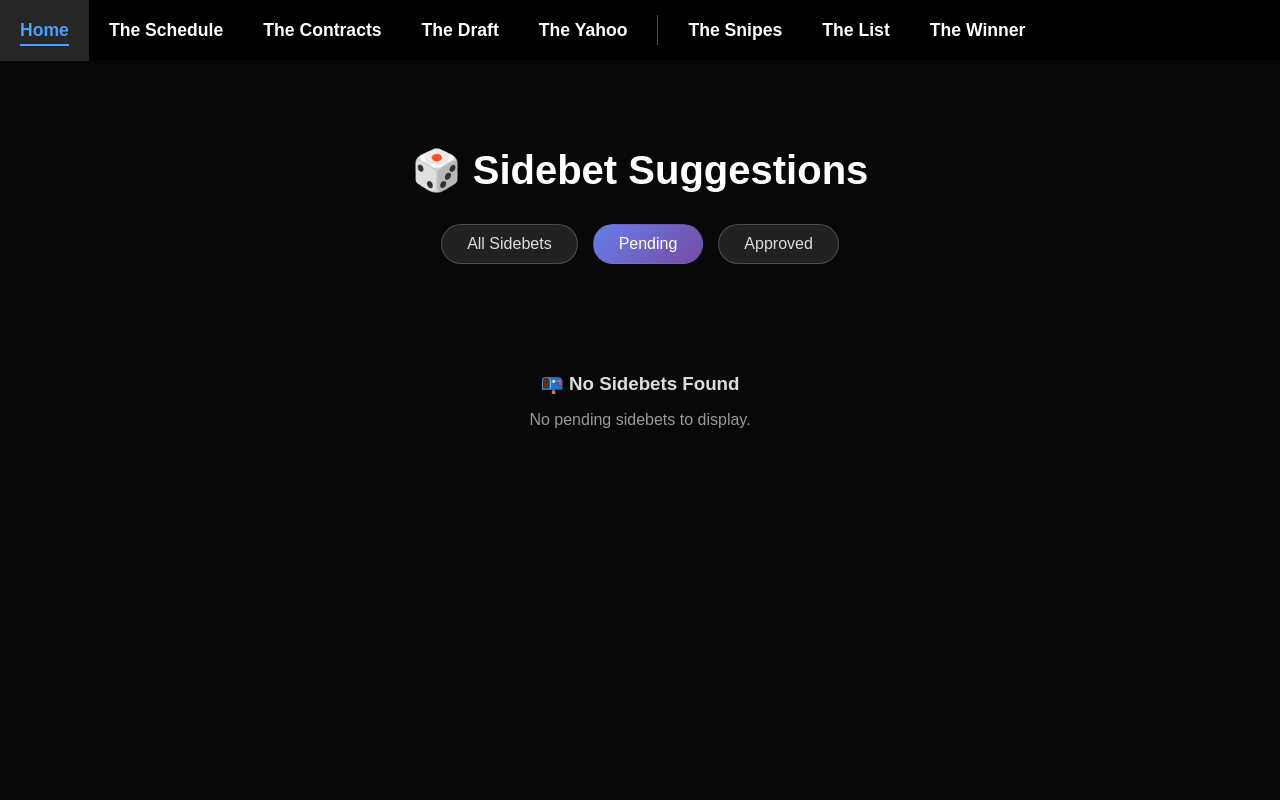
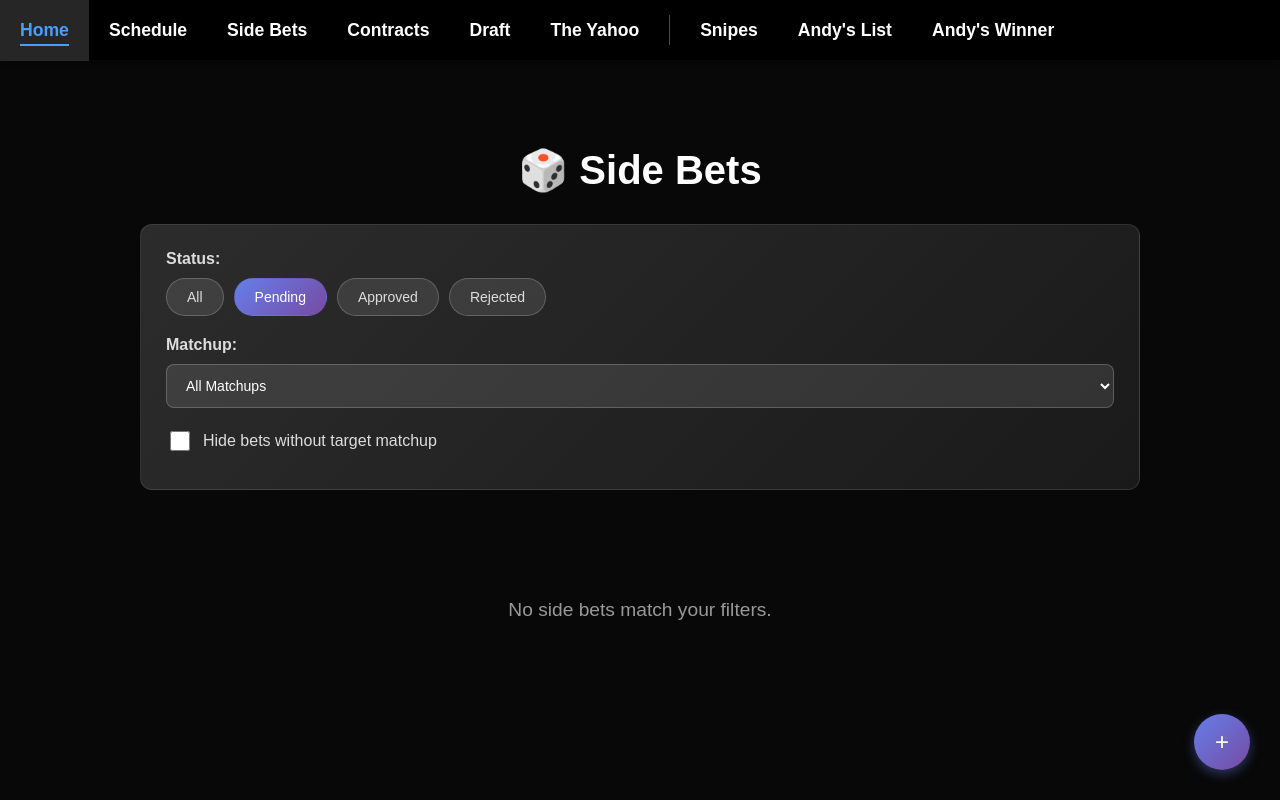
Before and after one commit to Jukkstacode/weddingsnipe, a website: page sidebets.html in a window 1280 px wide. Both pictures are taken after a click on the button "Pending". Drawn offline with Linux system fonts and the light colour scheme; no server answers.

Commit message:
Adding a sidebets page

```diff
--- a/hero-button.js
+++ b/hero-button.js
@@ -3,6 +3,11 @@ const HeroButton = {
     // Configuration for different pages
     pageConfig: {
         'schedule.html': {
+            action: 'sidebet',
+            icon: '+',
+            tooltip: 'Suggest a Sidebet'
+        },
+        'sidebets.html': {
             action: 'sidebet',
             icon: '+',
             tooltip: 'Suggest a Sidebet'
@@ -55,7 +60,6 @@ const HeroButton = {
         const modal = document.getElementById('sidebetModal');
         const form = document.getElementById('sidebetForm');
         const cancelBtn = document.getElementById('cancelBtn');
-        const messageDiv = document.getElementById('formMessage');
 
         // Toggle modal on button click
         heroButton.addEventListener('click', () => {
@@ -216,6 +220,16 @@ const HeroButton = {
                 // Clear form
                 form.reset();
 
+                // Reload sidebets list if on sidebets page
+                if (window.location.pathname.includes('sidebets.html')) {
+                    setTimeout(() => {
+                        // Trigger a reload of the sidebets list
+                        if (typeof window.reloadSidebets === 'function') {
+                            window.reloadSidebets();
+                        }
+                    }, 1000);
+                }
+
                 // Close modal after delay
                 setTimeout(() => {
                     this.closeModal();
--- a/nav.html
+++ b/nav.html
@@ -8,9 +8,10 @@
         <!-- Default Section -->
         <div class="nav-section nav-section-seasson">
             <a href="index.html">Home</a>
-            <a href="schedule.html">The Schedule</a>
-            <a href="contracts.html">The Contracts</a>
-            <a href="draft-order.html">The Draft</a>
+            <a href="schedule.html">Schedule</a>
+            <a href="sidebets.html">Side Bets</a>
+            <a href="contracts.html">Contracts</a>
+            <a href="draft-order.html">Draft</a>
             <a href="https://hockey.fantasysports.yahoo.com/hockey?lid=8655" target="_blank" rel="noopener noreferrer">The Yahoo</a>
         </div>
 
@@ -19,9 +20,9 @@
 
         <!-- Weddings Section -->
         <div class="nav-section nav-section-weddings">
-            <a href="snipes.html">The Snipes</a>
-            <a href="players.html">The List</a>
-            <a href="winners.html">The Winner</a>
+            <a href="snipes.html">Snipes</a>
+            <a href="players.html">Andy's List</a>
+            <a href="winners.html">Andy's Winner</a>
         </div>
     </div>
 </nav>
--- a/sidebets.css
+++ b/sidebets.css
@@ -19,24 +19,47 @@ body {
     font-size: 2.5rem;
 }
 
+/* Filters Section */
+.filters-section {
+    background: linear-gradient(135deg, #2c2c2c 0%, #1a1a1a 100%);
+    border: 1px solid rgba(255, 255, 255, 0.1);
+    border-radius: 12px;
+    padding: 25px;
+    margin-bottom: 30px;
+}
+
+.filter-group {
+    margin-bottom: 20px;
+}
+
+.filter-group:last-child {
+    margin-bottom: 0;
+}
+
+.filter-group > label {
+    display: block;
+    color: #ddd;
+    margin-bottom: 10px;
+    font-weight: 600;
+    font-size: 1rem;
+}
+
 /* Filter Buttons */
 .sidebets-filters {
     display: flex;
-    justify-content: center;
-    gap: 15px;
-    margin-bottom: 30px;
+    gap: 10px;
     flex-wrap: wrap;
 }
 
 .filter-btn {
-    padding: 10px 25px;
+    padding: 10px 20px;
     background-color: rgba(255, 255, 255, 0.1);
     border: 1px solid rgba(255, 255, 255, 0.2);
     color: #ddd;
     border-radius: 25px;
     cursor: pointer;
     transition: all 0.3s ease;
-    font-size: 16px;
+    font-size: 14px;
     font-weight: 500;
 }
 
@@ -49,6 +72,54 @@ body {
     background: linear-gradient(135deg, #667eea 0%, #764ba2 100%);
     border-color: transparent;
     color: white;
+}
+
+/* Matchup Dropdown */
+.matchup-dropdown {
+    width: 100%;
+    padding: 12px 15px;
+    background-color: rgba(255, 255, 255, 0.1);
+    border: 1px solid rgba(255, 255, 255, 0.2);
+    border-radius: 8px;
+    color: #fff;
+    font-size: 14px;
+    cursor: pointer;
+    transition: all 0.3s ease;
+}
+
+.matchup-dropdown:hover {
+    background-color: rgba(255, 255, 255, 0.15);
+}
+
+.matchup-dropdown:focus {
+    outline: none;
+    border-color: #667eea;
+    box-shadow: 0 0 0 3px rgba(102, 126, 234, 0.2);
+}
+
+.matchup-dropdown option {
+    background-color: #2c2c2c;
+    color: #fff;
+}
+
+/* Checkbox Group */
+.checkbox-group label {
+    display: flex;
+    align-items: center;
+    cursor: pointer;
+    gap: 10px;
+    font-weight: normal;
+}
+
+.checkbox-group input[type="checkbox"] {
+    width: 20px;
+    height: 20px;
+    cursor: pointer;
+    accent-color: #667eea;
+}
+
+.checkbox-group span {
+    font-weight: normal;
 }
 
 /* Sidebets List */
@@ -106,6 +177,7 @@ body {
     font-size: 0.85rem;
     font-weight: 600;
     text-transform: uppercase;
+    white-space: nowrap;
 }
 
 .status-pending {
@@ -136,19 +208,22 @@ body {
 
 .sidebet-week {
     margin-top: 15px;
-    padding-top: 15px;
-    border-top: 1px solid rgba(255, 255, 255, 0.1);
+    padding: 10px 15px;
+    background: rgba(255, 215, 0, 0.1);
+    border-left: 3px solid gold;
+    border-radius: 5px;
     display: flex;
+    gap: 10px;
     align-items: center;
-    gap: 8px;
+}
+
+.sidebet-week span:first-child {
+    color: #999;
+    font-size: 0.9rem;
 }
 
 .week-badge {
-    background: linear-gradient(135deg, #f093fb 0%, #f5576c 100%);
-    color: white;
-    padding: 4px 12px;
-    border-radius: 15px;
-    font-size: 0.9rem;
+    color: gold;
     font-weight: 600;
 }
 
@@ -160,16 +235,15 @@ body {
     font-size: 1.1rem;
 }
 
-/* Empty State */
-.empty-state {
+/* No Results */
+.no-results {
     text-align: center;
     padding: 60px 20px;
     color: #999;
 }
 
-.empty-state h3 {
-    color: #ddd;
-    margin-bottom: 10px;
+.no-results p {
+    font-size: 1.2rem;
 }
 
 /* Animations */
@@ -203,7 +277,13 @@ body {
         font-size: 2rem;
     }
 
+    .sidebets-filters {
+        flex-direction: column;
+    }
+
     .filter-btn {
+        width: 100%;
+        text-align: center;
         padding: 8px 20px;
         font-size: 14px;
     }
--- a/sidebets.html
+++ b/sidebets.html
@@ -1,27 +1,70 @@
 <!DOCTYPE html>
 <html lang="en">
 <head>
+    <script async src="https://www.googletagmanager.com/gtag/js?id=G-F8TZ69H67W"></script>
+    <script>
+    window.dataLayer = window.dataLayer || [];
+    function gtag(){dataLayer.push(arguments);}
+    gtag('js', new Date());
+    gtag('config', 'G-F8TZ69H67W');
+    </script>
+    <link rel="icon" href="assets/mike-favicon.jpeg" type="image/jpeg">
     <meta charset="UTF-8">
     <meta name="viewport" content="width=device-width, initial-scale=1.0">
-    <link rel="icon" href="assets/mike-favicon.jpeg" type="image/jpeg">
-    <title>Sidebet Suggestions</title>
+    <title>Side Bets - Wedding Snipe</title>
     <link rel="stylesheet" href="style.css">
     <link rel="stylesheet" href="sidebets.css">
+    <link rel="stylesheet" href="hero-button.css">
 </head>
 <body>
     <div id="nav-placeholder"></div>
+
     <div class="sidebets-container">
-        <h1>🎲 Sidebet Suggestions</h1>
-        <div class="sidebets-filters">
-            <button class="filter-btn active" data-filter="all">All Sidebets</button>
-            <button class="filter-btn" data-filter="pending">Pending</button>
-            <button class="filter-btn" data-filter="approved">Approved</button>
+        <h1>🎲 Side Bets</h1>
+
+        <!-- Filters Section -->
+        <div class="filters-section">
+            <!-- Status Filter -->
+            <div class="filter-group">
+                <label>Status:</label>
+                <div class="sidebets-filters">
+                    <button class="filter-btn active" data-filter="all">All</button>
+                    <button class="filter-btn" data-filter="pending">Pending</button>
+                    <button class="filter-btn" data-filter="approved">Approved</button>
+                    <button class="filter-btn" data-filter="rejected">Rejected</button>
+                </div>
+            </div>
+
+            <!-- Matchup Filter -->
+            <div class="filter-group">
+                <label>Matchup:</label>
+                <select id="matchupFilter" class="matchup-dropdown">
+                    <option value="all">All Matchups</option>
+                </select>
+            </div>
+
+            <!-- Hide No Matchup Checkbox -->
+            <div class="filter-group checkbox-group">
+                <label>
+                    <input type="checkbox" id="hideNoMatchup">
+                    <span>Hide bets without target matchup</span>
+                </label>
+            </div>
         </div>
+
+        <!-- Sidebets List -->
         <div id="sidebets-list" class="sidebets-list">
             <div class="loading">Loading sidebets...</div>
         </div>
+
+        <!-- No Results Message -->
+        <div id="noResults" class="no-results" style="display: none;">
+            <p>No side bets match your filters.</p>
+        </div>
     </div>
+
     <script src="nav.js"></script>
+    <script src="hero-button.js"></script>
     <script src="sidebets.js"></script>
 </body>
 </html>
--- a/sidebets.js
+++ b/sidebets.js
@@ -1,11 +1,16 @@
-// Sidebets Display Page
+// Sidebets Display Page with Filtering
 document.addEventListener('DOMContentLoaded', async () => {
     let allSidebets = [];
-    let currentFilter = 'all';
+    let currentStatusFilter = 'all';
+    let currentMatchupFilter = 'all';
+    let hideNoMatchup = false;
 
     // Get elements
     const sidebetsList = document.getElementById('sidebets-list');
+    const noResults = document.getElementById('noResults');
     const filterButtons = document.querySelectorAll('.filter-btn');
+    const matchupDropdown = document.getElementById('matchupFilter');
+    const hideNoMatchupCheckbox = document.getElementById('hideNoMatchup');
 
     // Load sidebets from the API
     async function loadSidebets() {
@@ -17,36 +22,80 @@ document.addEventListener('DOMContentLoaded', async () => {
             }
 
             allSidebets = await response.json();
-            displaySidebets(allSidebets);
+
+            // Populate matchup filter dropdown
+            populateMatchupFilter();
+
+            // Display sidebets
+            displaySidebets();
+
         } catch (error) {
             console.error('Error loading sidebets:', error);
             sidebetsList.innerHTML = `
-                <div class="empty-state">
-                    <h3>⚠️ Error Loading Sidebets</h3>
-                    <p>Unable to fetch sidebets. Please try again later.</p>
+                <div class="loading" style="color: red;">
+                    ⚠️ Error loading sidebets. Please try again later.
                 </div>
             `;
         }
     }
 
-    // Display sidebets based on filter
-    function displaySidebets(sidebets) {
-        // Filter sidebets
-        let filteredSidebets = sidebets;
-        if (currentFilter !== 'all') {
-            filteredSidebets = sidebets.filter(s => s.status === currentFilter);
+    // Populate matchup dropdown with unique matchups
+    function populateMatchupFilter() {
+        const matchups = new Set();
+
+        allSidebets.forEach(sidebet => {
+            if (sidebet.targetMatchup) {
+                const matchupKey = `${sidebet.targetMatchup.gm1} vs ${sidebet.targetMatchup.gm2} (Week ${sidebet.targetMatchup.week})`;
+                matchups.add(matchupKey);
+            }
+        });
+
+        // Add matchups to dropdown in sorted order
+        Array.from(matchups).sort().forEach(matchup => {
+            const option = document.createElement('option');
+            option.value = matchup;
+            option.textContent = matchup + ' 🔥';
+            matchupDropdown.appendChild(option);
+        });
+    }
+
+    // Filter and display sidebets
+    function displaySidebets() {
+        // Apply all filters
+        let filteredSidebets = allSidebets.filter(sidebet => {
+            // Status filter
+            if (currentStatusFilter !== 'all' && sidebet.status !== currentStatusFilter) {
+                return false;
+            }
+
+            // Matchup filter
+            if (currentMatchupFilter !== 'all') {
+                if (!sidebet.targetMatchup) {
+                    return false;
+                }
+                const matchupKey = `${sidebet.targetMatchup.gm1} vs ${sidebet.targetMatchup.gm2} (Week ${sidebet.targetMatchup.week})`;
+                if (matchupKey !== currentMatchupFilter) {
+                    return false;
+                }
+            }
+
+            // Hide no matchup filter
+            if (hideNoMatchup && !sidebet.targetMatchup) {
+                return false;
+            }
+
+            return true;
+        });
+
+        // Show/hide no results message
+        if (filteredSidebets.length === 0) {
+            sidebetsList.style.display = 'none';
+            noResults.style.display = 'block';
+            return;
         }
 
-        // Check if empty
-        if (filteredSidebets.length === 0) {
-            sidebetsList.innerHTML = `
-                <div class="empty-state">
-                    <h3>📭 No Sidebets Found</h3>
-                    <p>No ${currentFilter === 'all' ? '' : currentFilter} sidebets to display.</p>
-                </div>
-            `;
-            return;
-        }
+        sidebetsList.style.display = 'grid';
+        noResults.style.display = 'none';
 
         // Build HTML for sidebets
         const html = filteredSidebets.map(sidebet => {
@@ -54,9 +103,7 @@ document.addEventListener('DOMContentLoaded', async () => {
             const formattedDate = date.toLocaleDateString('en-US', {
                 month: 'short',
                 day: 'numeric',
-                year: 'numeric',
-                hour: '2-digit',
-                minute: '2-digit'
+                year: 'numeric'
             });
 
             return `
@@ -93,17 +140,29 @@ document.addEventListener('DOMContentLoaded', async () => {
         return div.innerHTML;
     }
 
-    // Handle filter button clicks
+    // Handle status filter button clicks
     filterButtons.forEach(button => {
         button.addEventListener('click', () => {
             // Update active button
             filterButtons.forEach(btn => btn.classList.remove('active'));
             button.classList.add('active');
 
-            // Update filter and display
-            currentFilter = button.dataset.filter;
-            displaySidebets(allSidebets);
+            // Update filter and redisplay
+            currentStatusFilter = button.dataset.filter;
+            displaySidebets();
         });
+    });
+
+    // Handle matchup dropdown change
+    matchupDropdown.addEventListener('change', (e) => {
+        currentMatchupFilter = e.target.value;
+        displaySidebets();
+    });
+
+    // Handle hide no matchup checkbox
+    hideNoMatchupCheckbox.addEventListener('change', (e) => {
+        hideNoMatchup = e.target.checked;
+        displaySidebets();
     });
 
     // Load sidebets on page load
```
Lines whose indentation alone changed are shown as unchanged.
